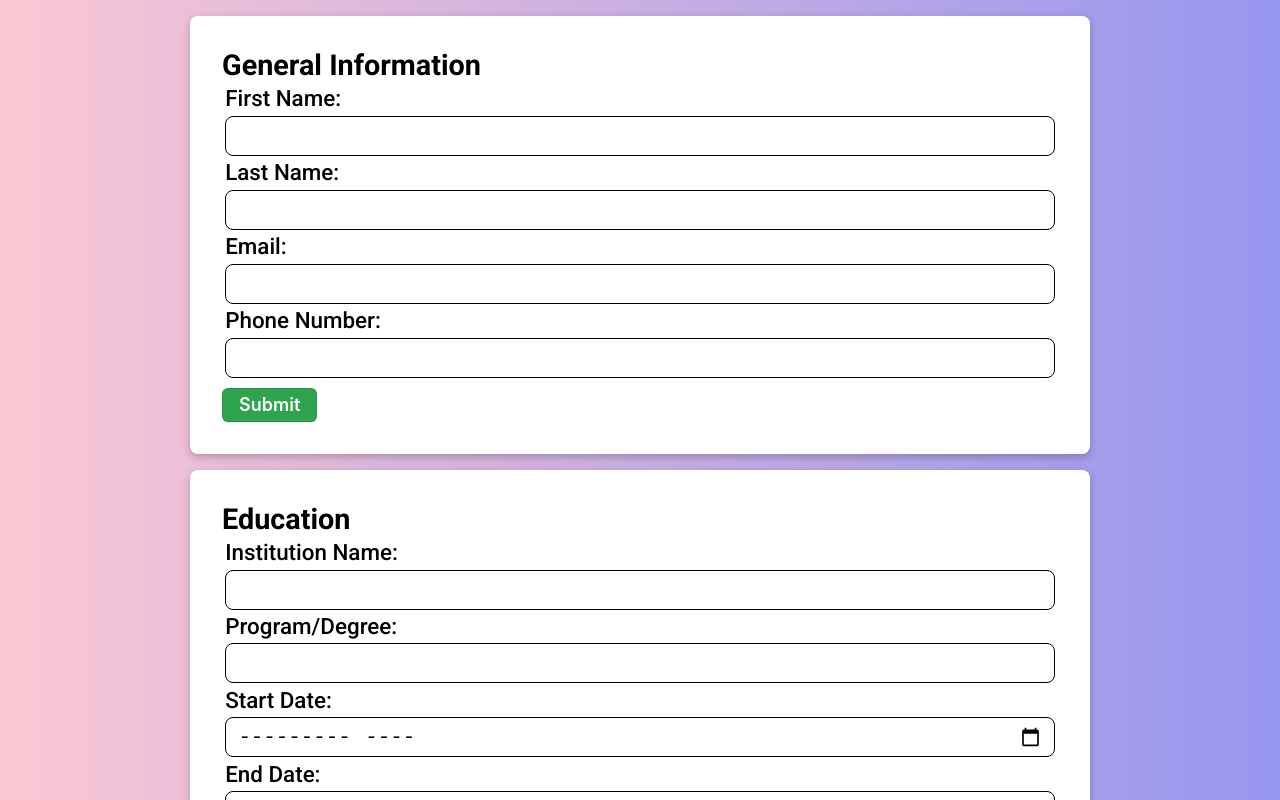
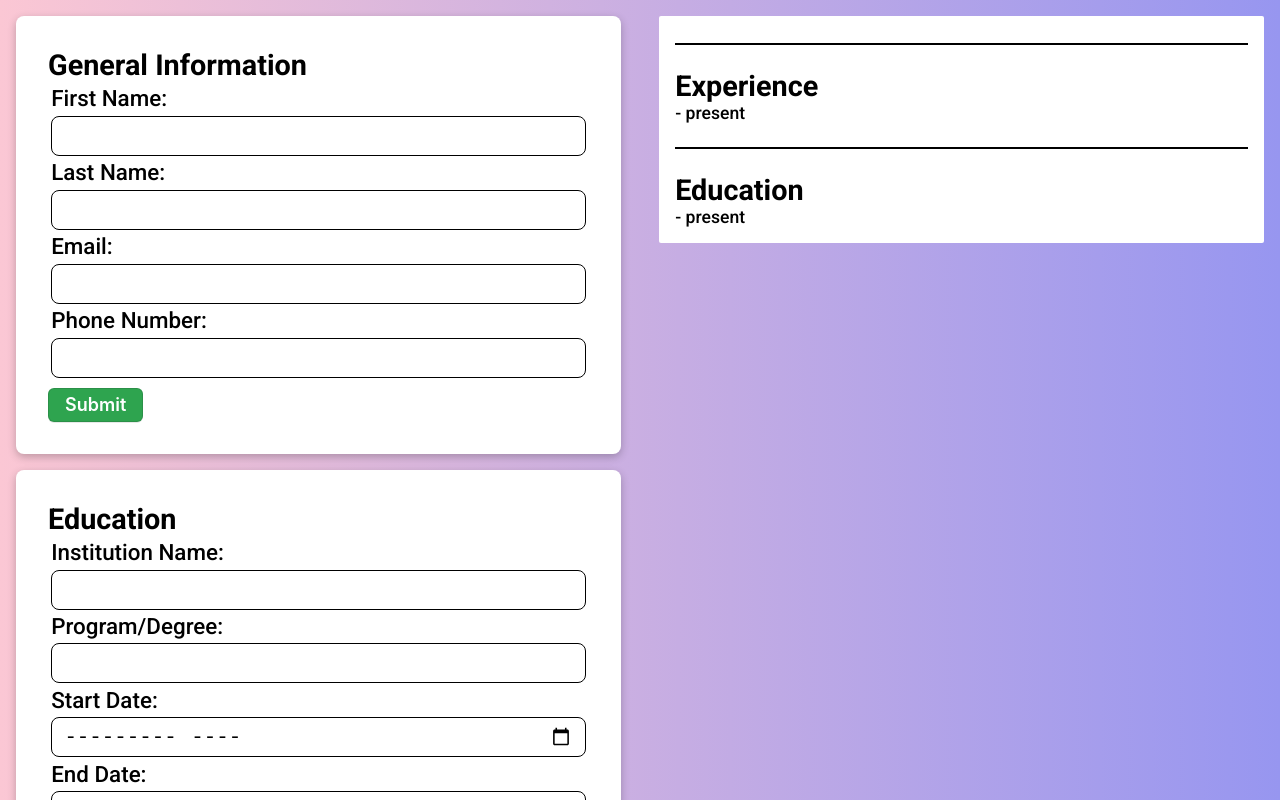
Before and after one commit to rizwanshaukat-dev/CV-Application, a React (Vite) app: page / in a window 1280 px wide. Shown: the top 800 px of the page. Built offline with nearby package versions, Linux system fonts and the light colour scheme.

Commit message:
Complete CV-Preview component and add styles to it

```diff
--- a/src/App.jsx
+++ b/src/App.jsx
@@ -3,6 +3,7 @@ import "./styles/app.css"
 import GeneralInfo from './components/GeneralInfo';
 import Education from './components/Education';
 import Experience from './components/Experience';
+import CVPreview from './components/CVpreview';
 function App() {
   const [generalInfo, setGeneralInfo] = useState({
     firstName: "",
@@ -24,11 +25,16 @@ function App() {
     endDate:""
   });
   return (
-    <div className='cv-form-container'>
+    <div className="app-content">
+    <div className="cv-form-container no-print">
       <GeneralInfo generalInfo={generalInfo} setGeneralInfo={setGeneralInfo} />
       <Education education={education} setEducation={setEducation} />
       <Experience experience={experience} setExperience={setExperience}/>
     </div>
+    <div className="cv-preview">
+      <CVPreview generalInfo={generalInfo} education={education} experience={experience}/>
+    </div>
+  </div>
   )
 }
 
--- /dev/null
+++ b/src/components/CVPreview.jsx
@@ -0,0 +1,57 @@
+import "../styles/cvpreview.css";
+export default function CVPreview({ generalInfo, education, experience }) {
+    return (
+        <div className="cv-container">
+            <div className="general-info-container">
+                <div className="heading">
+                    <h1 className="heading-title">{generalInfo.firstName} {generalInfo.lastName}</h1>
+                    <h3 className="job-title">{experience.position}</h3>
+                </div>
+                <hr />
+                <div className="general-content">
+                    <p className="phone-title">{generalInfo.phone}</p>
+                    <p className="email-title">{generalInfo.email}</p>
+                </div>
+            </div>
+            <div className="experience-container">
+                <h2 className="experience-title">Experience</h2>
+                <div className="experience-header">
+                    <div className="role-company">
+                        <h3 className="role-title">{experience.position}</h3>
+                        <h4 className="company-title">{experience.company}</h4>
+                    </div>
+                    <div className="date-container">
+                        <p className="date">
+                            {experience.startDate} - {experience.endDate || "present"}
+                        </p>
+                    </div>
+                </div>
+                <div className="experience-content">
+                    <ul className="experience-description">{
+                        experience.responsibility
+                            .split(/[.!?]\s+/)
+                            .filter(line => line.trim() !== "")
+                            .map((line, index) => {
+                                const cleanLine = line.endsWith('.') ? line : `${line}.`;
+                                return <li key={index}>{cleanLine}</li>;
+                            })}</ul>
+                </div>
+            </div>
+            <hr />
+            <div className="education-container">
+                <h2 className="education-title">Education</h2>
+                <div className="education-content">
+                    <div className="degree-school">
+                        <h3 className="program-title">{education.titleOfStudy}</h3>
+                        <h4 className="institute-title">{education.schoolName}</h4>
+                    </div>
+                    <div className="date-container">
+                        <p className="date">
+                            {education.startDate} - {education.endDate || "present"}
+                        </p>
+                    </div>
+                </div>
+            </div>
+        </div>
+    )
+}
--- a/src/styles/app.css
+++ b/src/styles/app.css
@@ -1,18 +1,38 @@
 @import url('https://fonts.googleapis.com/css2?family=Roboto:ital,wght@0,100..900;1,100..900&display=swap');
-*{
+
+* {
     margin: 0;
     padding: 0;
 }
-body{
-background: #9796f0;
-background: -webkit-linear-gradient(to right, #fbc7d4, #9796f0);
-background: linear-gradient(to right, #fbc7d4, #9796f0);
-font-family: "Roboto",sans-serif;
+
+body {
+    background: #9796f0;
+    background: -webkit-linear-gradient(to right, #fbc7d4, #9796f0);
+    background: linear-gradient(to right, #fbc7d4, #9796f0);
+    font-family: "Roboto", sans-serif;
 
 }
-.cv-form-container{
+
+.app-content {
+    width: min(100%-2rem, 1400px);
+    margin-inline: auto;
+    display: grid;
+    gap: 0.4rem;
+    grid-template-columns: 1fr;
+}
+.cv-form-container {
     display: flex;
     flex-direction: column;
-    padding: 1rem 0;
+    padding: 1rem 1rem;
     gap: 1rem;
 }
+.cv-preview{
+    width: 100%;
+    padding: 1rem;
+}
+@media (min-width:1024px) {
+    .app-content {
+        grid-template-columns: 1fr 1fr;
+
+    }
+}
--- a/src/styles/component.css
+++ b/src/styles/component.css
@@ -9,7 +9,7 @@ h2 {
 }
 
 .component {
-    width: min(100% - 2rem, 900px);
+    width: 100%;
     margin-inline: auto;
     padding: 2rem;
     border-radius: 8px;
--- /dev/null
+++ b/src/styles/cvpreview.css
@@ -0,0 +1,48 @@
+*{
+    margin: 0;
+    padding: 0;
+    box-sizing: border-box;
+}
+.cv-container{
+    width: 100%;
+    display: flex;
+    flex-direction: column;
+    justify-content: center;
+    background-color: white;
+    border-radius: 2px;
+    padding: 1rem;
+    gap: 0.8rem;
+}
+.general-info-container{
+    display: flex;
+    flex-direction: column;
+    justify-content: center;
+    align-items: center;
+}
+.job-title{
+    text-align: center;
+}
+hr{
+    border: none;
+    height: 2px;
+    background-color: black;
+    width: 100%;
+    margin: 0.7rem 0;
+}
+.general-content{
+    display: flex;
+    gap: 0.4rem;
+    font-size: 1rem;
+    font-weight: 500;
+}
+.date{
+    font-size: 1.1rem;
+    font-weight: 500;
+}
+.experience-content{
+    padding: 0 1rem;
+}
+.experience-description{
+    padding-left: 2rem;
+    font-size: 1.1rem;
+}
```
